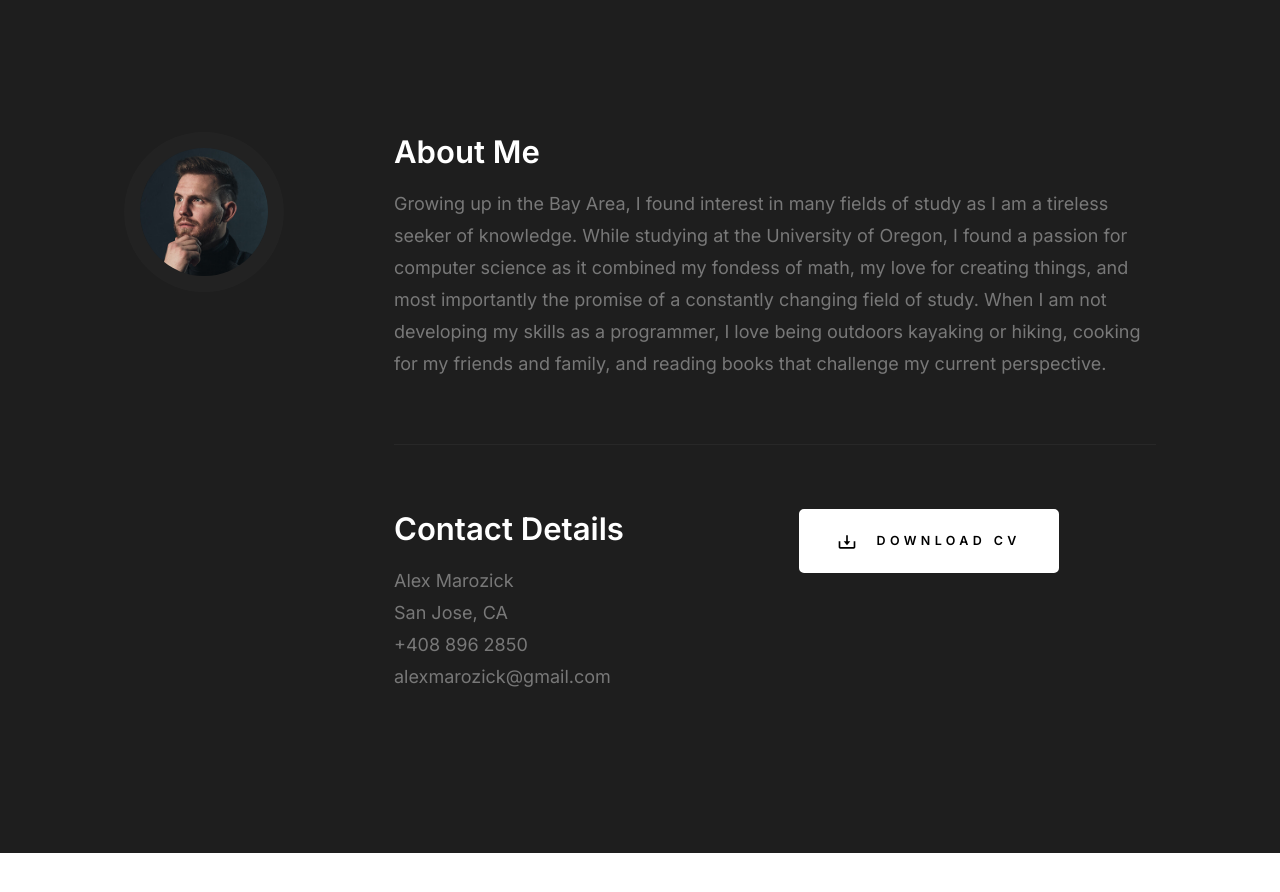
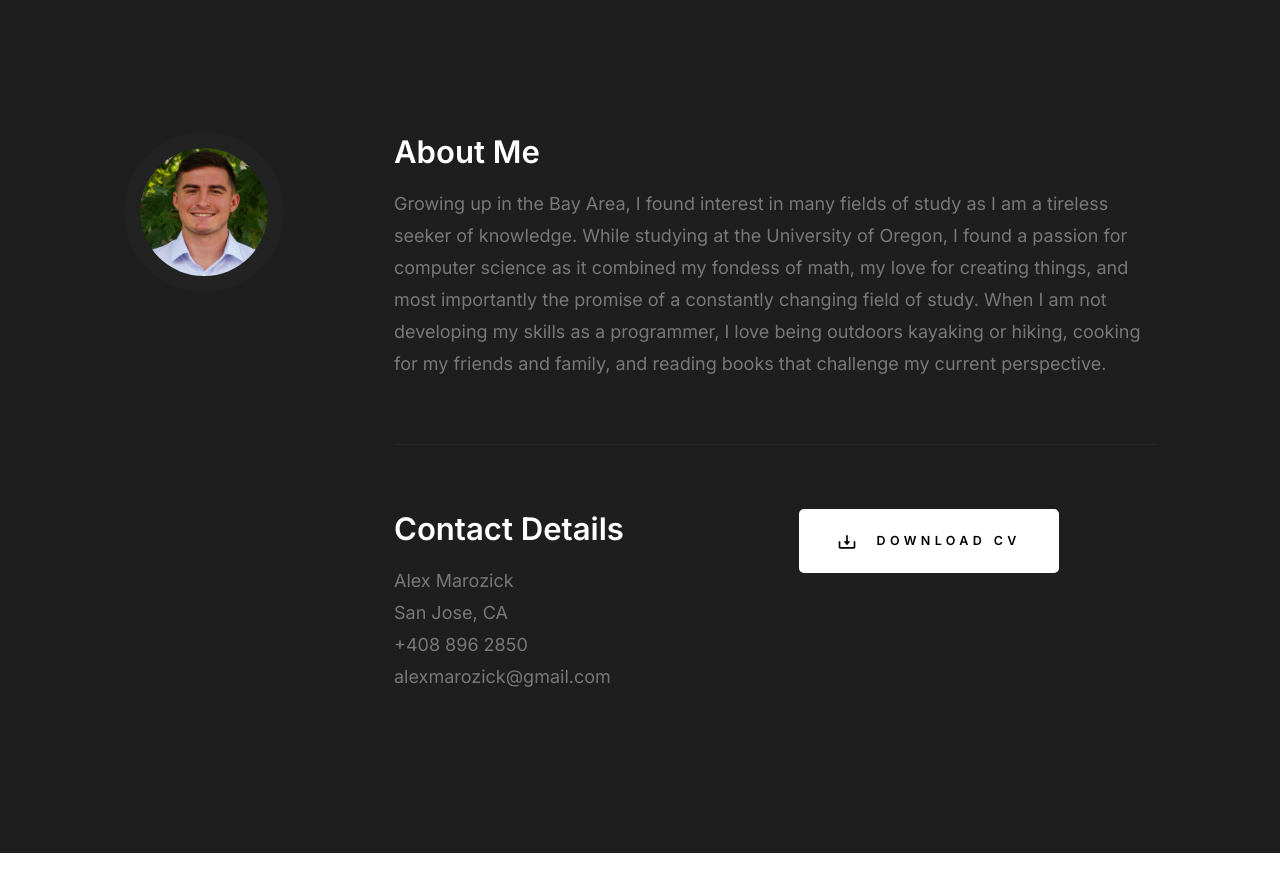
Before and after one commit to alexmarozick/PortfolioSite, a plain HTML site: page index.html in a window 1280 px wide. Shown: the part 860-1752 px from the top of the page. Drawn offline with Linux system fonts and the light colour scheme.

Commit message:
added headshot

```diff
--- a/index.html
+++ b/index.html
@@ -106,7 +106,7 @@
 
         <div class="row">
             <div class="column large-3 tab-12">
-                <img class="s-about__pic" src="images/avatars/user-06.jpg" alt="">
+                <img class="s-about__pic" src="images/avatars/headshot.jpg" alt="">
             </div>
             <div class="column large-9 tab-12 s-about__content">
                 <h3>About Me</h3>
```
Also changed, not shown: images/avatars/headshot.jpg (added).
